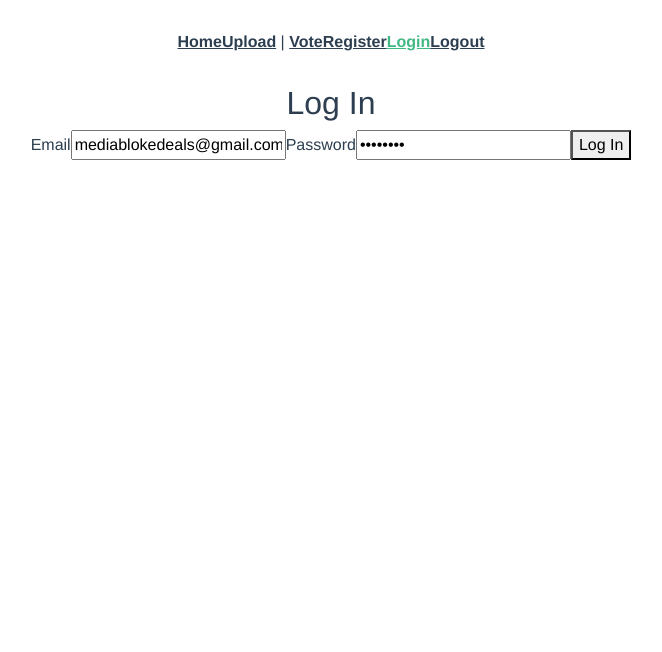
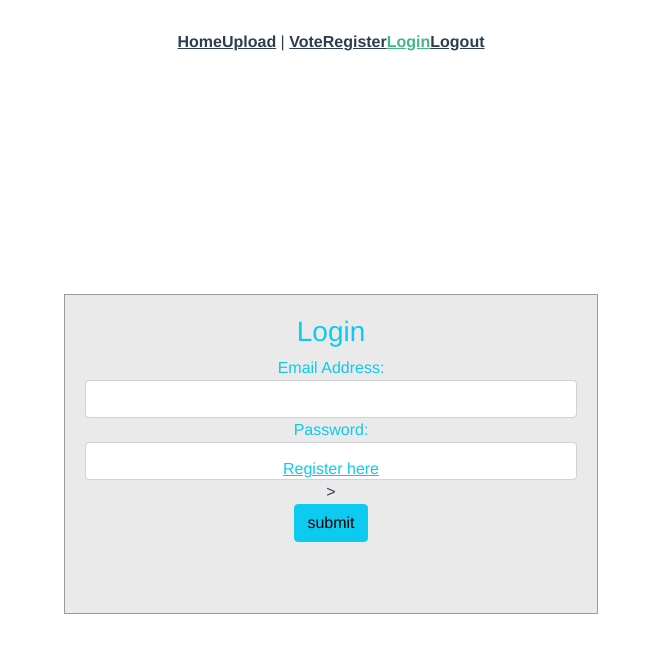
Before and after one commit to ezhouz/videoproject, a Vue app in the folder frontend/: page /login in a window 1280 px wide. Shown: the top 652 px of the page, without its empty margins (309-971 px from the left). Built offline with nearby package versions, Linux system fonts and the light colour scheme.

Commit message:
changed login screen

```diff
--- a/frontend/src/views/Login.vue
+++ b/frontend/src/views/Login.vue
@@ -1,21 +1,56 @@
 <template>
   <section>
-    <article>
-      <h2>Log In</h2>
-      <form @submit.prevent="loginUser(email, password)">
-        <label for="email">Email</label>
-        <input v-model="email" type="email" name="email" id="email" />
+    <article class="container">
 
-        <label for="password">Password</label>
+      <div id="login">
+        <h3 class="text-center text-white pt-5">Login form</h3>
+        <div class="container">
+          <div
+            id="login-row"
+            class="row justify-content-center align-items-center"
+          >
+            <div id="login-column" class="col-md-6">
+              <div id="login-box" class="col-md-12">
+                <form id="login-form" class="form" @submit.prevent="loginUser(email, password)">
+                  <h3 class="text-center text-info">Login</h3>
+                  <div class="form-group">
+                    <label for="email" class="text-info">Email Address:</label
+                    ><br />
                     <input
-          v-model="password"
+                      type="email"
+                      name="email"
+                      id="email"
+                      class="form-control"
+                    />
+                  </div>
+                  <div class="form-group">
+                    <label for="password" class="text-info">Password:</label
+                    ><br />
+                    <input
                       type="password"
                       name="password"
                       id="password"
+                      class="form-control"
                     />
-
-        <button>Log In</button>
+                  </div>
+                  <div class="form-group">
+                    ><br />
+                    <input
+                      type="submit"
+                      name="submit"
+                      class="btn btn-info btn-md"
+                      value="submit"
+                    />
+                  </div>
+                  <div id="register-link" class="text-right">
+                    <a href="/register" class="text-info">Register here</a>
+                  </div>
                 </form>
+              </div>
+            </div>
+          </div>
+        </div>
+      </div>
     </article>
   </section>
 </template>
@@ -36,13 +71,13 @@ export default {
   methods: {
     async loginUser(email, password) {
       try {
-        const loggedInUser = await axios.post(
-          `api/auth/login`,
-          { email, password }
-        );
+        const loggedInUser = await axios.post(`api/auth/login`, {
+          email,
+          password,
+        });
 
         if (loggedInUser) {
-          localStorage.setItem('chabadtoken', loggedInUser.data.token);
+          localStorage.setItem("chabadtoken", loggedInUser.data.token);
           this.$router.push({
             name: "UploadVideo",
           });
@@ -60,4 +95,23 @@ export default {
 
 
 <style scoped>
+#login .container #login-row #login-column #login-box {
+  margin-top: 120px;
+  max-width: 600px;
+  height: 320px;
+  border: 1px solid #9c9c9c;
+  background-color: #eaeaea;
+}
+#login .container #login-row #login-column #login-box #login-form {
+  padding: 20px;
+}
+#login
+  .container
+  #login-row
+  #login-column
+  #login-box
+  #login-form
+  #register-link {
+  margin-top: -85px;
+}
 </style>
```
Lines whose indentation alone changed are shown as unchanged.
